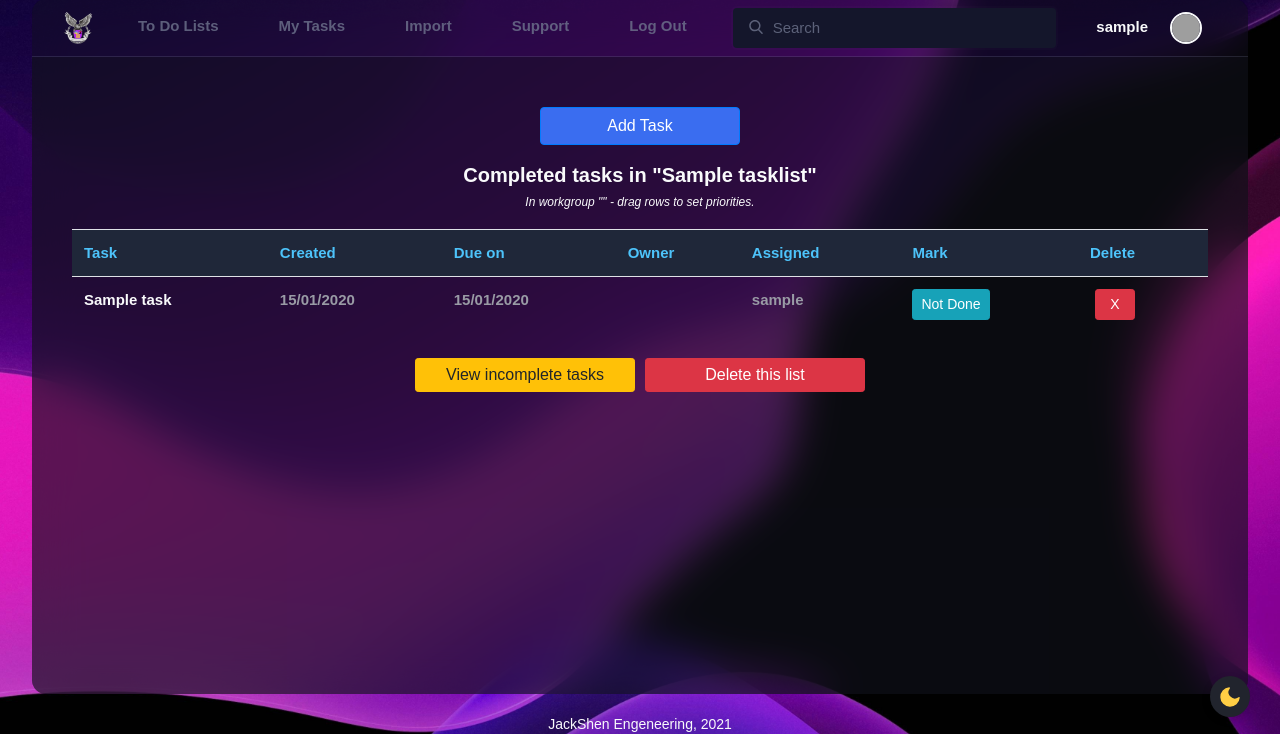
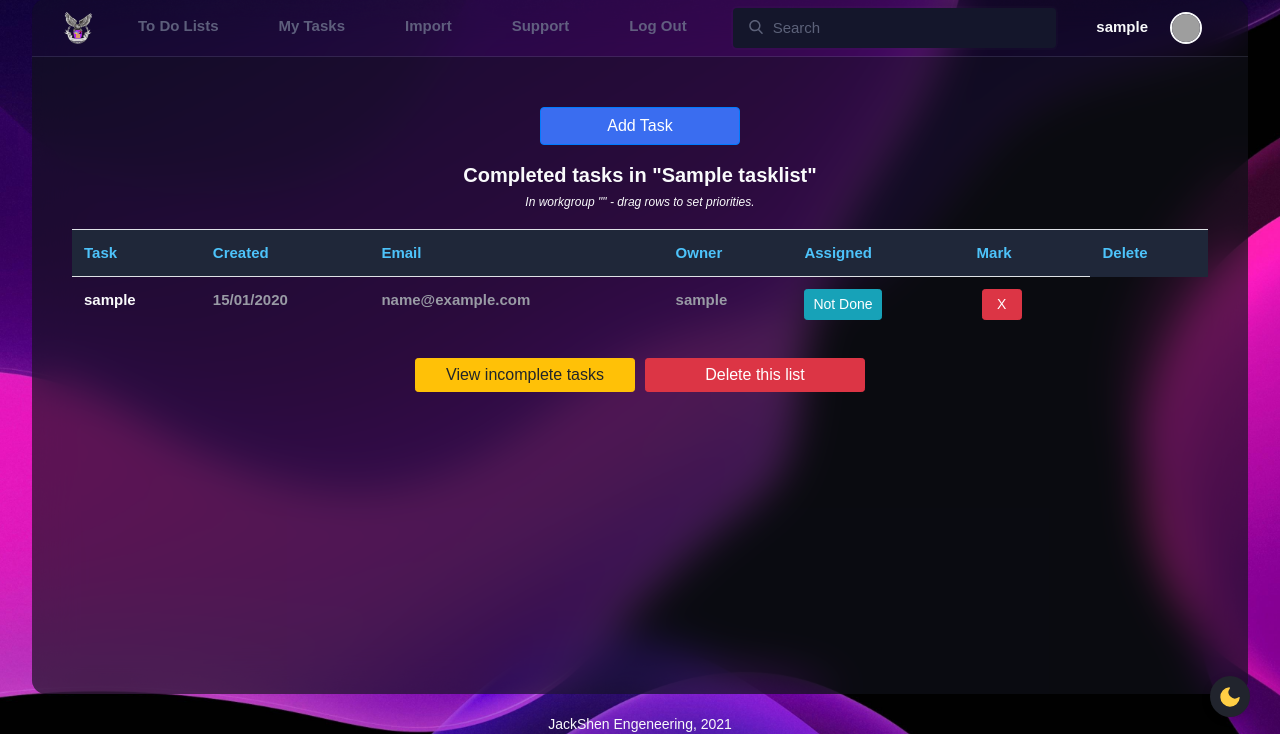
Before and after one commit to jackshendrikov/sentimento-web, a Django app: template analyzer/templates/analyzer/list_detail.html in a window 1280 px wide. Shown: the part 33-767 px from the top of the page. Run offline with Django 3.2, Linux system fonts and the light colour scheme; a user stored in the database is signed in; tables that the repository leaves empty hold one stand-in row (values such as "Sample post"); the template is opened without the code that fills it: values that come from a table or form of the project are taken from there, most other values are stand-ins (such as "Sample title", 1, 10 or a date in 2020); form fields are guessed from the names that the template uses; some libraries are stand-ins or nearby versions; some web fonts are replaced; grey boxes are pictures that could not be loaded.

Commit message:
Update models

```diff
--- a/analyzer/admin.py
+++ b/analyzer/admin.py
@@ -34,10 +34,10 @@ export_to_csv.short_description = "Export to CSV"
 
 
 class TaskAdmin(admin.ModelAdmin):
-    list_display = ("title", "task_list", "completed", "priority", "due_date")
+    list_display = ("username", "task_list", "completed", "priority", "email")
     list_filter = ("task_list",)
     ordering = ("priority",)
-    search_fields = ("title",)
+    search_fields = ("username",)
     actions = [export_to_csv]
 
 
--- a/analyzer/models.py
+++ b/analyzer/models.py
@@ -66,10 +66,10 @@ class TaskList(models.Model):
 
 class Task(models.Model):
     id = models.CharField(max_length=100, blank=True, unique=True, primary_key=True, default=uuid.uuid4)
-    title = models.CharField(max_length=140)
+    username = models.CharField(max_length=140)
     task_list = models.ForeignKey(TaskList, on_delete=models.CASCADE, null=True)
     created_date = models.DateField(default=timezone.now, blank=True, null=True)
-    due_date = models.DateField(blank=True, null=True)
+    email = models.CharField(max_length=100, default=False)
     completed = models.BooleanField(default=False)
     completed_date = models.DateField(blank=True, null=True)
     assigned_to = models.ForeignKey(settings.AUTH_USER_MODEL, blank=True, null=True, related_name="task_assigned_to",
@@ -77,14 +77,8 @@ class Task(models.Model):
     note = models.TextField(blank=True, null=True)
     priority = models.PositiveIntegerField(blank=True, null=True)
 
-    # Has due date for an instance of this object passed?
-    def overdue_status(self):
-        """Returns whether the Tasks's due date has passed or not."""
-        if self.due_date and datetime.date.today() > self.due_date:
-            return True
-
     def __str__(self):
-        return self.title
+        return self.username
 
     def get_absolute_url(self):
         return reverse("analyzer:task_detail", kwargs={"task_id": self.id})
--- a/analyzer/templates/analyzer/add_task_external.html
+++ b/analyzer/templates/analyzer/add_task_external.html
@@ -24,9 +24,9 @@
     <form action="" name="add_task" method="post">
         {% csrf_token %}
         <div class="form-group">
-            <label for="id_title" name="title">Subject</label>
-            <input type="text" class="form-control" id="id_title" name="title" required placeholder="I am once again asking for your support"
-                   value="{% if form.title.value %}{{ form.title.value }}{% endif %}">
+            <label for="id_username" name="username">Subject</label>
+            <input type="text" class="form-control" id="id_username" name="username" required placeholder="I am once again asking for your support"
+                   value="{% if form.username.value %}{{ form.username.value }}{% endif %}">
         </div>
 
         <div class="form-group">
--- a/analyzer/templates/analyzer/include/task_edit.html
+++ b/analyzer/templates/analyzer/include/task_edit.html
@@ -4,9 +4,9 @@
     {% csrf_token %}
     <div class="mt-3">
         <div class="form-group">
-            <label for="id_title" name="title">Task</label>
-            <input type="text" class="form-control" id="id_title" name="title" required placeholder="Task title (<= 140 characters)"
-                   value="{% if form.title.value %}{{ form.title.value }}{% endif %}">
+            <label for="id_username" name="username">Task</label>
+            <input type="text" class="form-control" id="id_username" name="username" required placeholder="Task title (<= 140 characters)"
+                   value="{% if form.username.value %}{{ form.username.value }}{% endif %}">
         </div>
 
         <div class="form-group">
@@ -18,9 +18,9 @@
         </div>
 
         <div class="form-group">
-            <label for="id_due_date">Due Date</label>
-            <input type="date" class="form-control" id="id_due_date" name="due_date"
-                   value="{% if form.due_date.value %}{{ form.due_date.value|date:"Y-m-d" }}{% endif %}">
+            <label for="id_email">Email</label>
+            <input type="text" class="form-control" id="id_email" name="email"
+                   value="{% if form.email.value %}{{ form.email.value }}{% endif %}">
         </div>
 
         <div class="form-group">
--- a/analyzer/templates/analyzer/list_detail.html
+++ b/analyzer/templates/analyzer/list_detail.html
@@ -27,7 +27,7 @@
                 <tr class="nodrop" style="color: var(--table-text); background: var(--table-bg);">
                     <th>Task</th>
                     <th>Created</th>
-                    <th>Due on</th>
+                    <th>Email</th>
                     <th>Owner</th>
                     <th>Assigned</th>
                     <th>Mark</th>
@@ -37,18 +37,14 @@
                 {% for task in tasks %}
                     <tr id="{{ task.id }}" style="color: var(--content-title-color);">
                         <td>
-                            <a href="{% url 'analyzer:task_detail' task.id %}">{{ task.title|truncatewords:10 }}</a>
+                            <a href="{% url 'analyzer:task_detail' task.id %}">{{ task.username|truncatewords:10 }}</a>
                         </td>
 
                         <td>{{ task.created_date|date:"d/m/Y" }}</td>
 
                         <td>
-                            <span {% if task.overdue_status %}class="overdue"{% endif %}>
-                                {{ task.due_date|date:"d/m/Y" }}
-                            </span>
+                            {{ task.email }}
                         </td>
-
-                        <td>{{ task.created_by }}</td>
 
                         <td>{% if task.assigned_to %}{{ task.assigned_to }}{% else %}Anyone{% endif %}</td>
 
--- a/analyzer/templates/analyzer/search_results.html
+++ b/analyzer/templates/analyzer/search_results.html
@@ -9,7 +9,7 @@
             {% for f in found_tasks %}
                 <p>
                     <strong>
-                        <a href="{% url 'analyzer:task_detail' f.id %}" style="text-decoration: none; color: #d9edf7; font-size: 1.15rem;">{{ f.title }}</a>
+                        <a href="{% url 'analyzer:task_detail' f.id %}" style="text-decoration: none; color: #d9edf7; font-size: 1.15rem;">{{ f.username }}</a>
                     </strong>
                     <br/>
                     <span class="minor">
--- a/analyzer/templates/analyzer/task_detail.html
+++ b/analyzer/templates/analyzer/task_detail.html
@@ -50,11 +50,11 @@
                 </li>
 
                 <li>
-                    <strong>Reported by: &nbsp;</strong> {{ task.created_by.get_full_name }}
+                    <strong>Reported by: &nbsp;</strong> {{ task.username }}
                 </li>
 
                 <li>
-                    <strong>Due date: &nbsp;</strong> {{ task.due_date }}
+                    <strong>Email: &nbsp;</strong> {{ task.email }}
                 </li>
 
                 {% if task.completed %}
--- a/analyzer/utils.py
+++ b/analyzer/utils.py
@@ -34,7 +34,7 @@ def toggle_task_completed(task_id: str) -> bool:
         return False
 
 
-def remove_attachment_file(attachment_id: str) -> bool:
+def remove_attachment_file(attachment_id: int) -> bool:
     """Delete an Attachment object and its corresponding file from the filesystem."""
     try:
         attachment = Attachment.objects.get(id=attachment_id)
--- a/analyzer/views/delete_task.py
+++ b/analyzer/views/delete_task.py
@@ -27,7 +27,7 @@ def delete_task(request, task_id: int) -> HttpResponse:
 
         task.delete()
 
-        messages.success(request, "Task '{}' has been deleted".format(task.title))
+        messages.success(request, "Task from '{}' has been deleted".format(task.username))
         return redirect(redir_url)
 
     else:
--- a/analyzer/views/toggle_done.py
+++ b/analyzer/views/toggle_done.py
@@ -29,7 +29,7 @@ def toggle_done(request, task_id: int) -> HttpResponse:
             raise PermissionDenied
 
         toggle_task_completed(task.id)
-        messages.success(request, "Task status changed for '{}'".format(task.title))
+        messages.success(request, "Task status changed for task from '{}'".format(task.username))
 
         return redirect(redir_url)
 
--- a/static/analyzer/csv/csv_example.csv
+++ b/static/analyzer/csv/csv_example.csv
@@ -1,2 +1,2 @@
-Title,Group,Task List,Created By,Created Date,Due Date,Completed,Assigned To,Note,Priority
-Write some AI,Whispering Vision,Entertainment,guest,,2020-08-27,No,,Maybe text to image?,1
+Username,Group,Task List,Created By,Created Date,Email,Completed,Assigned To,Note,Priority
+Write some AI,Whispering Vision,Entertainment,guest,,test0101@gmail,com,No,,Maybe text to image?,1
```
Also changed, not shown: analyzer/forms.py (+6 -5 lines), analyzer/operations/csv_importer.py (+8 -8 lines), analyzer/views/list_detail.py (+9 -2 lines), analyzer/views/task_detail.py (+2 -9 lines), analyzer/migrations/0005_auto_20210425_2245.py (added).
